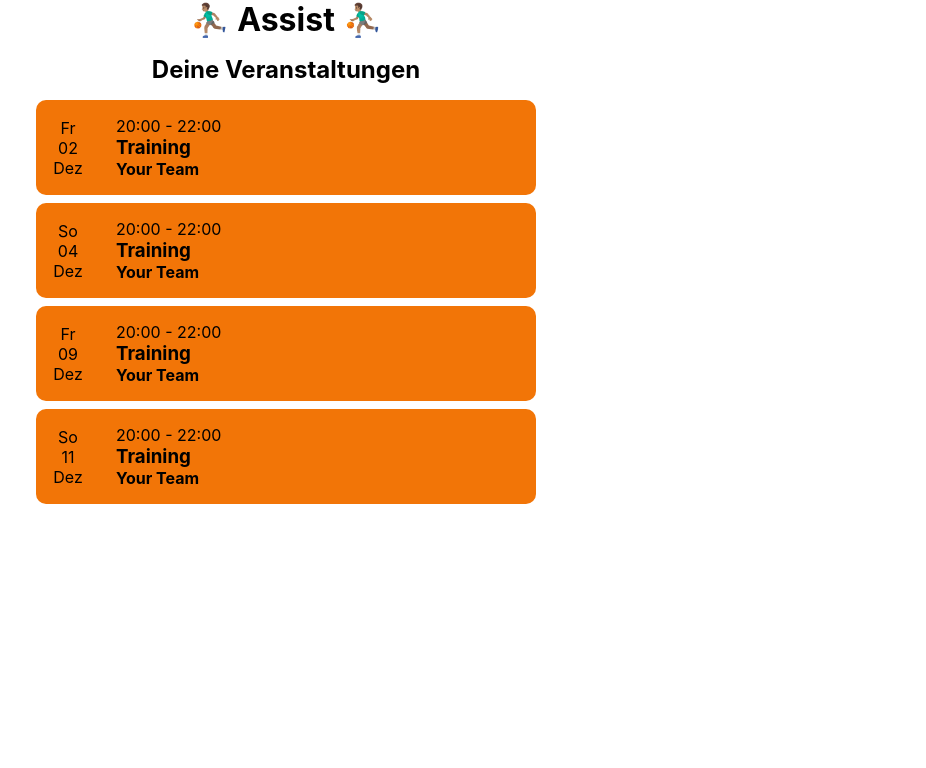
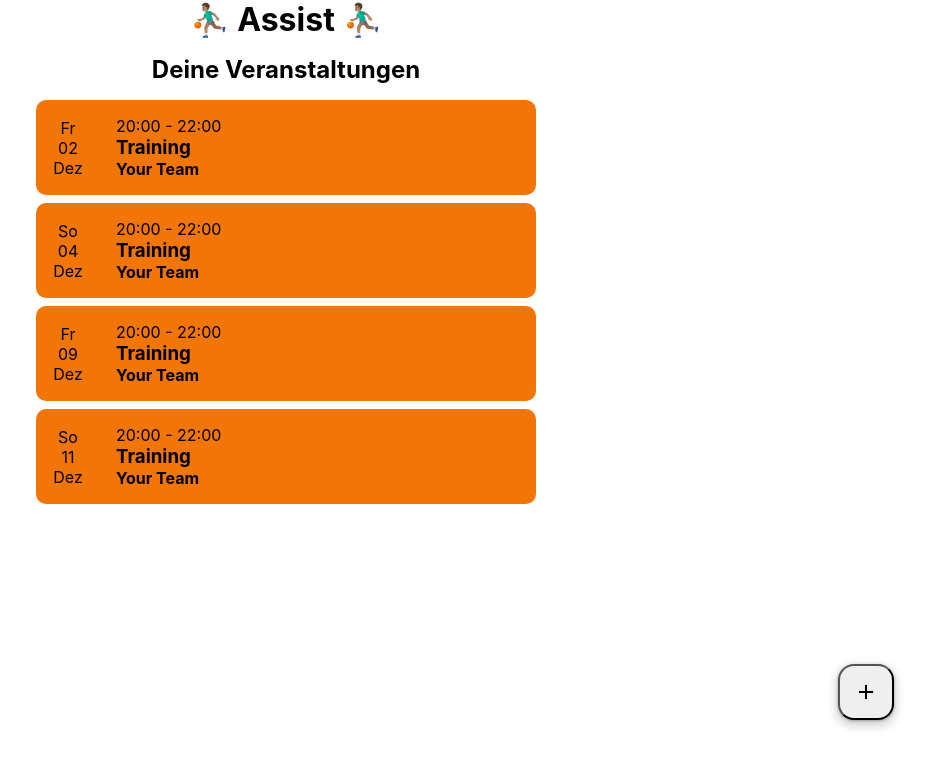
Before and after one commit to gaiisay/capstone-project, a Next.js app: page / in a window 1280 px wide. Shown: the top 768 px of the page, without its empty margins (354-1280 px from the left). Built offline with nearby package versions, Linux system fonts and the light colour scheme.

Commit message:
add Button component with variants

```diff
--- /dev/null
+++ b/components/Button/index.js
@@ -0,0 +1,33 @@
+import styled from "styled-components";
+import css from "styled-jsx/css";
+import Svg from "../Svg";
+
+function Button({ type, variant }) {
+  return (
+    <StyledButton type={type} variant={variant}>
+      <Svg variant={variant}></Svg>
+    </StyledButton>
+  );
+}
+
+const StyledButton = styled.button`
+  display: flex;
+  flex-direction: row;
+  justify-content: center;
+  align-items: center;
+
+  ${({ variant }) =>
+    variant === "add" &&
+    css`
+      position: fixed;
+      width: 56px;
+      height: 56px;
+      bottom: 5rem;
+      right: 2rem;
+
+      box-shadow: 0px 4px 8px 3px rgba(0, 0, 0, 0.15), 0px 1px 3px rgba(0, 0, 0, 0.3);
+      border-radius: 16px;
+    `}
+`;
+
+export default Button;
--- /dev/null
+++ b/components/Svg/index.js
@@ -0,0 +1,13 @@
+const svgObject = {
+  add: "M19 13H13V19H11V13H5V11H11V5H13V11H19V13Z",
+};
+
+function Svg({ variant, size = "24px", color = "currentColor" }) {
+  return (
+    <svg style={{ with: size, height: size }} viewBox="0 0 24 24">
+      <path fill={color} d={svgObject[variant]} />
+    </svg>
+  );
+}
+
+export default Svg;
--- a/pages/index.js
+++ b/pages/index.js
@@ -1,4 +1,6 @@
+import Link from "next/link";
 import useSWR from "swr";
+import Button from "../components/Button";
 import EventCard from "../components/EventCard";
 import { fetcher } from "../helpers/api";
 
@@ -18,6 +20,10 @@ export default function Home() {
       {sortedEvents.map((event) => (
         <EventCard key={event.id} event={event} teamName="Your Team" />
       ))}
+
+      <Link href="/events/add">
+        <Button type="button" variant="add"></Button>
+      </Link>
     </main>
   );
 }
```
